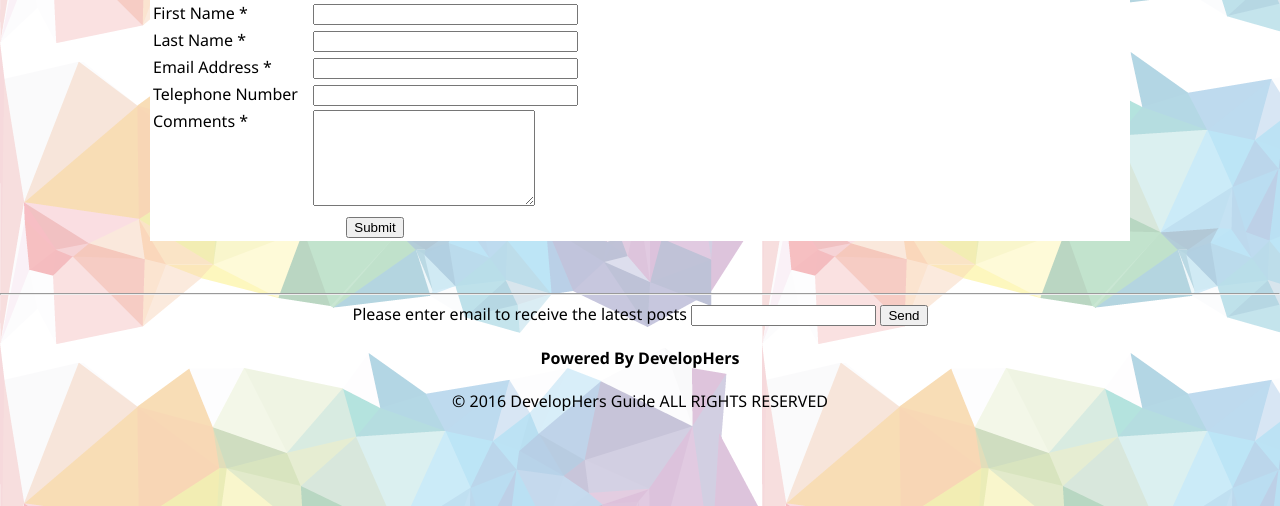
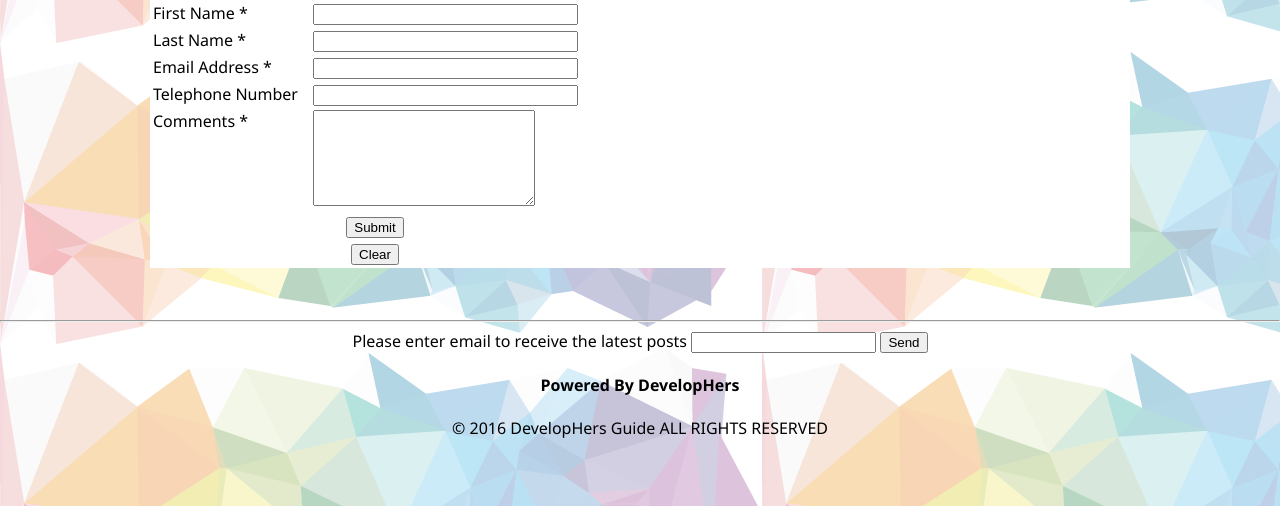
Before and after one commit to revathybharath/miniproject, a PHP site: page /ContactUs.php in a window 1280 px wide. Shown: the part 258-764 px from the top of the page. Run offline with PHP 8.4, Linux system fonts and the light colour scheme; some libraries are stand-ins or nearby versions.

Commit message:
Conatct Us form modifications inc clear button

```diff
--- a/BlogSite/web/ContactUs.php
+++ b/BlogSite/web/ContactUs.php
@@ -1,14 +1,14 @@
 <?php
 include("header.php");
 ?>
-<form name="contactform" method="post" action="send_form_email.php">
+<form name="contactform" method="post" action="mail.php">
 <table width="450px">
 <tr>
  <td valign="top">
   <label for="first_name">First Name *</label>
  </td>
  <td valign="top">
-  <input  type="text" name="first_name" maxlength="50" size="30">
+  <input  type="text" name="name" maxlength="50" size="30">
  </td>
 </tr>
 <tr>
@@ -40,7 +40,7 @@ include("header.php");
   <label for="comments">Comments *</label>
  </td>
  <td valign="top">
-  <textarea  name="comments" maxlength="1000" cols="25" rows="6"></textarea>
+  <textarea  name="message" maxlength="1000" cols="25" rows="6"></textarea>
  </td>
 </tr>
 <tr>
@@ -48,10 +48,12 @@ include("header.php");
      <input type="submit" value="Submit">
  </td>
 </tr>
+<tr>
+ <td colspan="2" style="text-align:center">
+     <input type="reset" value="Clear">
+ </td>
+</tr>
 </table>
 </form>
 
-
-
-
 <?php include("Footer.php"); ?>
```
